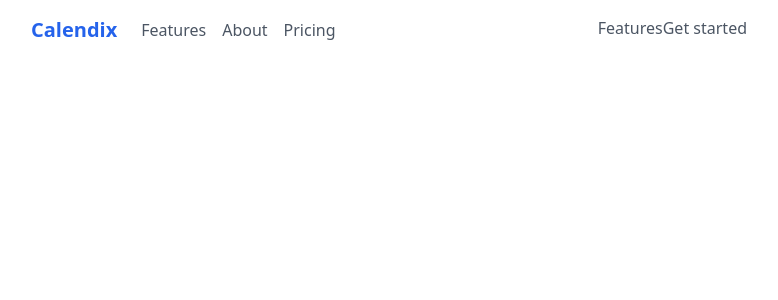
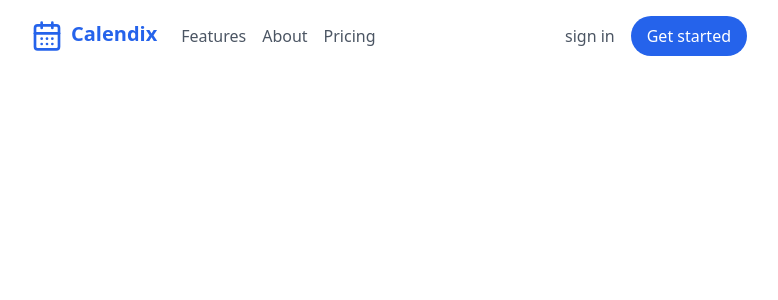
Before and after one commit to SUMIT-02/calendix, a Next.js app: page / in a window 1280 px wide. Shown: the top 300 px of the page, without its empty margins (251-1029 px from the left). Built offline with nearby package versions, Linux system fonts and the light colour scheme.

Commit message:
homepage

```diff
--- a/src/app/page.tsx
+++ b/src/app/page.tsx
@@ -1,24 +1,11 @@
+import { CalendarDays } from "lucide-react";
 import Link from "next/link";
+import Header from "./components/header";
 
 export default function Home() {
   return (
     <main className="container">
-      <header className="flex gap-4 justify-between py-4 text-gray-600 font-light">
-        <div className="flex items-center gap-6">
-          <Link href={"/"} className="text-blue-600 text-xl font-bold">
-            Calendix
-          </Link>
-          <nav className="flex gap-4">
-            <Link href={"/features"}>Features</Link>
-            <Link href={"/about"}>About</Link>
-            <Link href={"/pricing"}>Pricing</Link>
-          </nav>
-        </div>
-        <nav>
-          <Link href={"/singIn"}>Features</Link>
-          <Link href={"/about"}>Get started</Link>
-        </nav>
-      </header>
+      <Header />
     </main>
   );
 }
```
